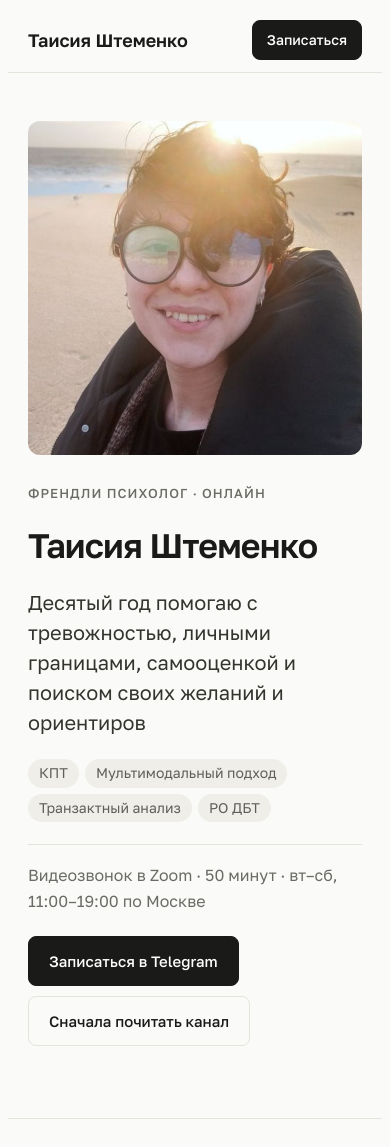
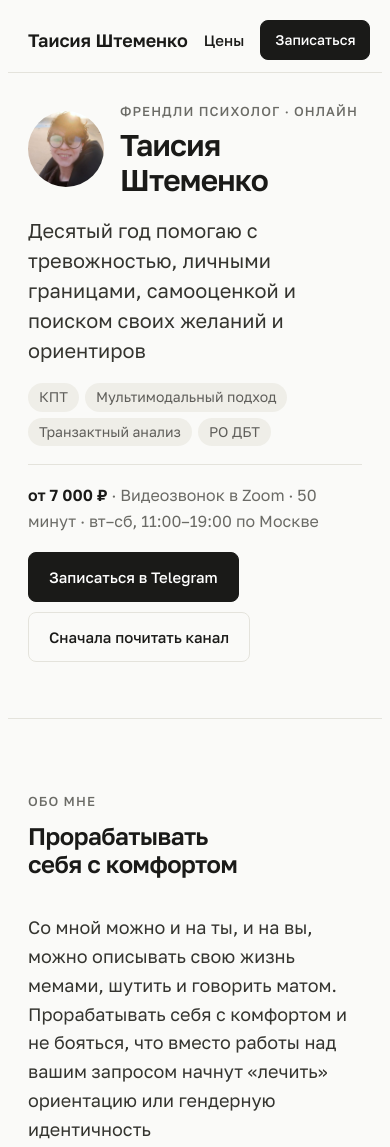
Before and after one commit to shtemenko-t/shtemenko-t.github.io, a plain HTML site: page index.html in a window 390 px wide. Shown: the top 1147 px of the page. Drawn offline with Linux system fonts and the light colour scheme.

Commit message:
Мобильная версия: аватар у имени, ссылка «Цены», цена в первом экране, дипломы лентой

```diff
--- a/index.html
+++ b/index.html
@@ -192,6 +192,32 @@ footer{padding-block:28px 40px;border-top:1px solid var(--border);color:var(--hi
   .doc .year,.label{font-size:13px}
   .meta{font-size:16px}
 }
+
+/* mobile usability pass */
+.top-actions{display:flex;align-items:center;gap:16px}
+.nav-prices{display:none;font-size:15px;color:var(--ink);text-decoration:none;font-weight:500}
+@media (max-width:760px){.nav-prices{display:inline}}
+@media (max-width:380px){.brand{font-size:15px}.top-actions{gap:12px}}
+.hero-id{display:grid;gap:22px}
+.hero-name{display:grid;gap:22px}
+.avatar{display:none}
+.from-price{color:var(--ink);font-weight:600}
+.swipe-hint{display:none}
+@media (max-width:820px){
+  section.hero{padding-block:28px 56px}
+  .hero-grid > .photo{display:none}
+  .hero-id{grid-template-columns:76px minmax(0,1fr);align-items:center;gap:16px}
+  .hero-name{gap:6px}
+  .hero-name h1{font-size:30px;line-height:1.15}
+  .avatar{display:block;width:76px;height:76px;border-radius:50%;object-fit:cover;object-position:center 30%}
+  .hero-text{gap:18px}
+}
+@media (max-width:860px){
+  .swipe-hint{display:inline}
+  .docs{display:flex;grid-template-columns:none;gap:16px;overflow-x:auto;scroll-snap-type:x mandatory;margin-inline:-20px;padding:0 20px 12px;scroll-padding-inline:20px;-webkit-overflow-scrolling:touch;scrollbar-width:thin}
+  .doc{flex:0 0 72%;max-width:300px;scroll-snap-align:start}
+  .doc img{aspect-ratio:4/3}
+}
 </style>
 </head>
 <body>
@@ -205,7 +231,10 @@ footer{padding-block:28px 40px;border-top:1px solid var(--border);color:var(--hi
       <a href="#guides">Гайды</a>
       <a href="#contacts">Контакты</a>
     </nav>
-    <a class="btn small" href="https://t.me/Shtemenko_t" target="_blank" rel="noopener">Записаться</a>
+    <div class="top-actions">
+      <a class="nav-prices" href="#prices">Цены</a>
+      <a class="btn small" href="https://t.me/Shtemenko_t" target="_blank" rel="noopener">Записаться</a>
+    </div>
   </div>
 </header>
 
@@ -213,8 +242,13 @@ footer{padding-block:28px 40px;border-top:1px solid var(--border);color:var(--hi
   <section class="hero">
     <div class="wrap hero-grid">
       <div class="hero-text">
-        <p class="label">Френдли психолог · онлайн</p>
-        <h1>Таисия Штеменко</h1>
+        <div class="hero-id">
+          <img class="avatar" src="img/taisiya.jpg" alt="" width="640" height="640">
+          <div class="hero-name">
+            <p class="label">Френдли психолог · онлайн</p>
+            <h1>Таисия Штеменко</h1>
+          </div>
+        </div>
         <p class="tagline">Десятый год помогаю с тревожностью, личными границами, самооценкой и поиском своих желаний и ориентиров</p>
         <div class="pills" aria-label="Методы">
           <span class="pill">КПТ</span>
@@ -222,7 +256,7 @@ footer{padding-block:28px 40px;border-top:1px solid var(--border);color:var(--hi
           <span class="pill">Транзактный анализ</span>
           <span class="pill">РО ДБТ</span>
         </div>
-        <p class="meta">Видеозвонок в Zoom · 50 минут · вт–сб, 11:00–19:00 по Москве</p>
+        <p class="meta"><b class="from-price">от 7 000 ₽</b> · Видеозвонок в Zoom · 50 минут · вт–сб, 11:00–19:00 по Москве</p>
         <div class="actions">
           <a class="btn" href="https://t.me/Shtemenko_t" target="_blank" rel="noopener">Записаться в Telegram</a>
           <a class="btn soft" href="https://t.me/shtemen_kot" target="_blank" rel="noopener">Сначала почитать канал</a>
@@ -378,7 +412,7 @@ footer{padding-block:28px 40px;border-top:1px solid var(--border);color:var(--hi
       <div class="head">
         <p class="label">Образование</p>
         <h2>Дипломы и повышение квалификации</h2>
-        <p class="muted">Нажмите на документ, чтобы открыть его крупно</p>
+        <p class="muted">Нажмите на документ, чтобы открыть его крупно<span class="swipe-hint">. Листайте вбок, чтобы увидеть все</span></p>
       </div>
       <div class="docs">
         <button class="doc" type="button" data-full="img/d2019-bakalavr.jpg" data-title="Диплом бакалавра, 2019"><img src="img/d2019-bakalavr.jpg" alt="Диплом бакалавра" loading="lazy"><span class="year">2019 · Сочинский государственный университет</span><h3>Бакалавр психолого-педагогического образования</h3></button>
```
